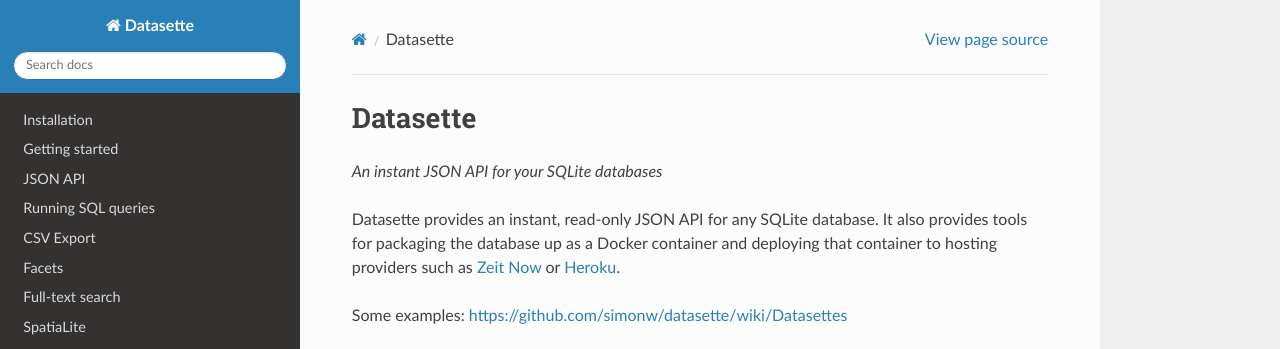
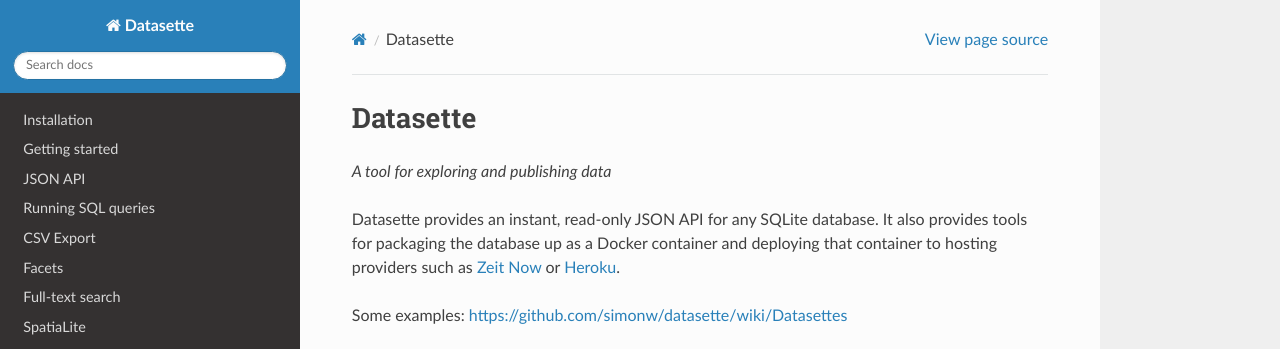
Before and after one commit to simonw/datasette, a Sphinx documentation site: the page built from docs/index.rst, in a window 1280 px wide and 900 px high. Shown: the top 349 px of the window. Built offline with Sphinx 7.4.7 and the Read the Docs theme 2.0.0, drawn with Linux system fonts in a browser that asks for light colours.

Commit message:
New tagline: 'A tool for exploring and publishing data'

```diff
--- a/docs/index.rst
+++ b/docs/index.rst
@@ -1,7 +1,7 @@
 Datasette
 =========
 
-*An instant JSON API for your SQLite databases*
+*A tool for exploring and publishing data*
 
 Datasette provides an instant, read-only JSON API for any SQLite
 database. It also provides tools for packaging the database up as a
```
Also changed, not shown: README.md (+1 -1 lines).
